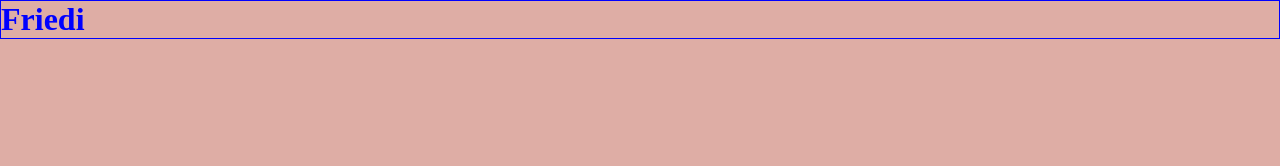
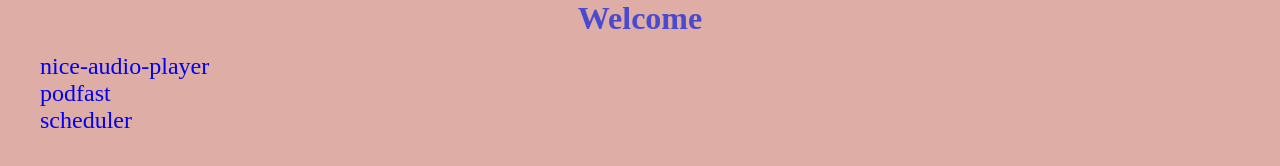
Before and after one commit to deuxp/MPA-commonJS-ES6-module-boilerplate, a website with bundled scripts: page index.html in a window 1280 px wide. Built offline with nearby package versions, Linux system fonts and the light colour scheme.

Commit message:
structure css

```diff
--- a/index.html
+++ b/index.html
@@ -5,9 +5,9 @@
   <meta charset="UTF-8">
   <meta http-equiv="X-UA-Compatible" content="IE=edge">
   <meta name="viewport" content="width=device-width, initial-scale=1.0">
-  <title>module</title>
-  <link rel="stylesheet" href="/src/style/global.css">
-  <script type="module" src="/src/main.js"></script>
+  <title>visiframe</title>
+  <link rel="stylesheet" href="/src/style/index.css">
+  <script type="module" src="/src/renderer.js"></script>
 </head>
 
 <body>
--- /dev/null
+++ b/src/db/data.js
@@ -0,0 +1,14 @@
+export const links = [
+  {
+    text: "nice-audio-player",
+    link: "https://github.com/deuxp/nice-audio-player",
+  },
+  {
+    text: "podfast",
+    link: "https://github.com/deuxp/podfast",
+  },
+  {
+    text: "scheduler",
+    link: "https://github.com/deuxp/scheduler",
+  },
+];
--- a/src/elements.js
+++ /dev/null
@@ -1 +0,0 @@
-export const root = document.querySelector("#root");
--- a/src/helper.js
+++ /dev/null
@@ -1,11 +0,0 @@
-export const createNewNode = (htmlTag, className, innerText) => {
-  const newNode = document.createElement(htmlTag);
-  if (className) {
-    newNode.className = className;
-  }
-  if (innerText) {
-    let text = document.createTextNode(innerText);
-    newNode.appendChild(text);
-  }
-  return newNode;
-};
--- /dev/null
+++ b/src/helpers.js
@@ -0,0 +1,47 @@
+export function createNewNode(htmlTag, className, innerText) {
+  const newNode = document.createElement(htmlTag);
+  if (className) {
+    newNode.className = className;
+  }
+  if (innerText) {
+    let text = document.createTextNode(innerText);
+    newNode.appendChild(text);
+  }
+  return newNode;
+}
+
+/**
+ * @param {[{}]: Array} arr an array of objects with a text property and a link property
+ * @param {'': String} ulClassName name of the CSS class
+ * @returns Element: list of links
+ */
+export function createUnorderedList(arr, ulClassName) {
+  const ul = createNewNode("ul", ulClassName);
+  arr.forEach(item => {
+    const li = createNewNode("li");
+    const a = createNewNode("a", null, item.text);
+    addAttributes(a, { key: "href", value: item.link });
+    li.appendChild(a);
+    ul.appendChild(li);
+  });
+  return ul;
+}
+
+/**
+ *
+ * @param {DOMElement} element selected DOM element
+ * @param {[{}] or {}} options an array of objects or an object with 2 parameters:
+ * (a) key, which is the attribute name in JS, (b) value, the value of the attribute
+ * @returns undefined
+ */
+export function addAttributes(element, options) {
+  if (Array.isArray(options)) {
+    options.forEach(option => {
+      element[option.key] = option.value;
+    });
+    return;
+  }
+  if (typeof options === "object") {
+    element[options.key] = options.value;
+  }
+}
--- a/src/main.js
+++ /dev/null
@@ -1,7 +0,0 @@
-import { createNewNode } from "./helper.js";
-import { root } from "./elements.js";
-
-document.addEventListener("DOMContentLoaded", () => {
-  const header = createNewNode("h1", "blue", "Friedi");
-  root.appendChild(header);
-});
--- /dev/null
+++ b/src/renderer.js
@@ -0,0 +1,17 @@
+// imports must have .js extention included in path
+import { links } from "./db/data.js";
+import {
+  createNewNode,
+  createUnorderedList,
+  addAttributes,
+} from "./helpers.js";
+
+document.addEventListener("DOMContentLoaded", () => {
+  const root = document.querySelector("#root");
+
+  const header = createNewNode("h1", "header", "Welcome");
+  root.appendChild(header);
+
+  const ul = createUnorderedList(links, "list");
+  root.appendChild(ul);
+});
--- a/src/style/global.css
+++ b/src/style/global.css
@@ -6,9 +6,27 @@ body {
   padding: 0;
 }
 
-.blue {
-  color: blue;
-  border: 1px blue solid;
+.header {
+  color: var(--blue);
+  /* border: 1px blue solid; */
   margin: 0;
   margin-bottom: .5em;
+  text-align: center;
 }
+
+.list {
+  list-style: none;
+}
+
+.list li {
+  color: red;
+  font-size: 24px;
+}
+
+.list li a {
+  text-decoration: none;
+}
+
+.list li a:visited {
+  color: var(--blue)
+}
--- /dev/null
+++ b/src/style/index.css
@@ -0,0 +1,2 @@
+@import './variables.css';
+@import './global.css';
--- /dev/null
+++ b/src/style/variables.css
@@ -0,0 +1,3 @@
+:root {
+  --blue: rgb(74, 74, 207);
+}
```
